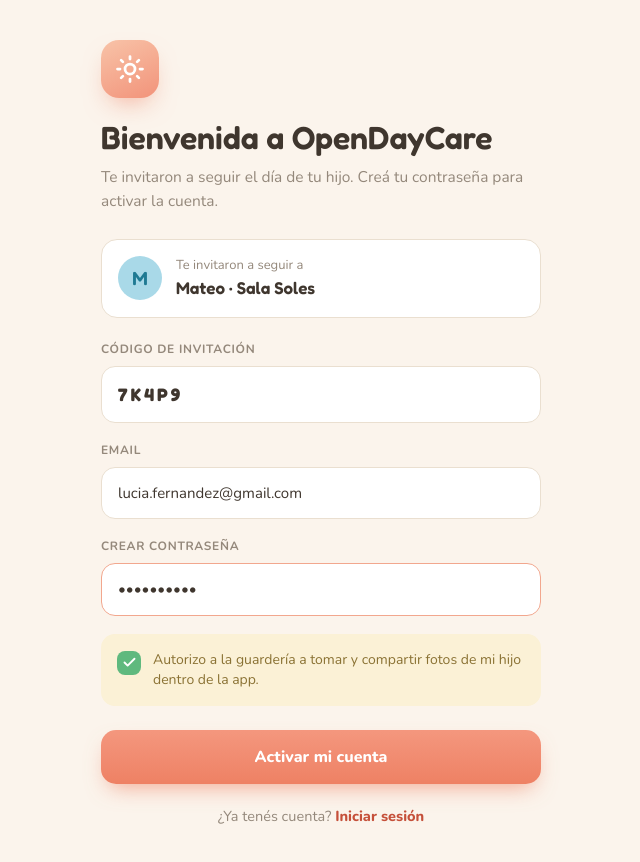
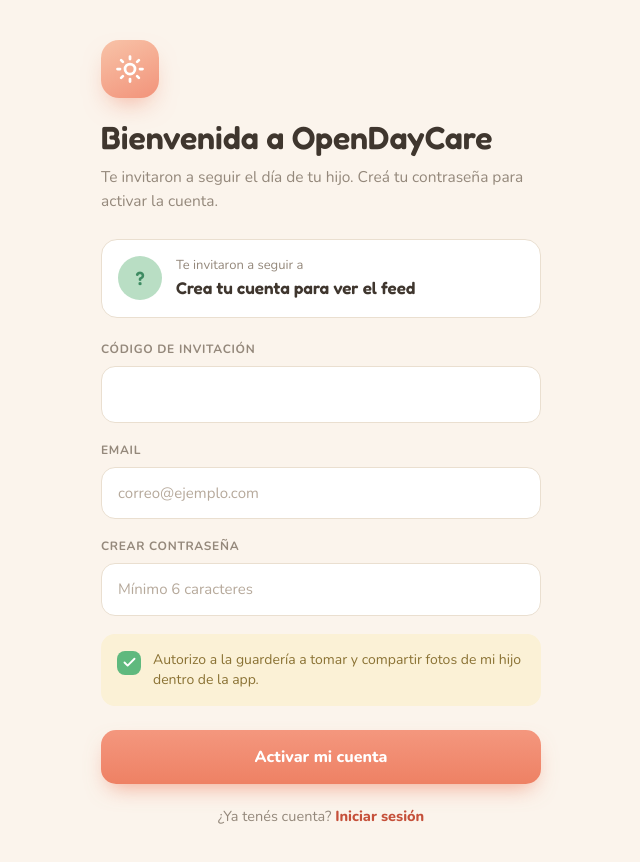
Before and after one commit to AlexMdz5620/opencode-opendaycare, a Next.js app: page /activate-account in a window 1280 px wide. Shown: the top 862 px of the page, without its empty margins (319-959 px from the left). Built offline with nearby package versions, Linux system fonts and the light colour scheme.

Commit message:
S11-P8-Activación del padre

```diff
--- /dev/null
+++ b/app/activate-account/actions.ts
@@ -0,0 +1,66 @@
+"use server";
+
+import { revalidatePath } from "next/cache";
+import { redirect } from "next/navigation";
+import { createClient } from "@/utils/supabase/server";
+
+export interface ActivateState {
+  error?: string;
+}
+
+export async function activateAccount(
+  _prevState: ActivateState,
+  formData: FormData,
+): Promise<ActivateState> {
+  const code = formData.get("code");
+  const email = formData.get("email");
+  const password = formData.get("password");
+
+  if (
+    typeof code !== "string" ||
+    code.trim() === "" ||
+    typeof email !== "string" ||
+    email.trim() === "" ||
+    typeof password !== "string" ||
+    password === ""
+  ) {
+    return { error: "Este campo es obligatorio" };
+  }
+  if (password.length < 6) {
+    return { error: "La contraseña debe tener al menos 6 caracteres" };
+  }
+
+  const supabase = await createClient();
+
+  const { data: signUpData, error: signUpError } =
+    await supabase.auth.signUp({
+      email: email.trim(),
+      password,
+    });
+
+  if (signUpError) {
+    if (
+      signUpError.code === "user_already_exists" ||
+      /already/i.test(signUpError.message)
+    ) {
+      return { error: "Este email ya tiene una cuenta. Iniciá sesión." };
+    }
+    return { error: "No se pudo crear la cuenta. Intentá de nuevo." };
+  }
+
+  if (!signUpData.user) {
+    return { error: "No se pudo crear la cuenta. Intentá de nuevo." };
+  }
+
+  const { error: acceptError } = await supabase.rpc("accept_invitation", {
+    p_code: code.trim(),
+  });
+
+  if (acceptError) {
+    await supabase.auth.signOut();
+    return { error: "Código inválido o expirado" };
+  }
+
+  revalidatePath("/", "layout");
+  redirect("/");
+}
--- a/app/activate-account/page.tsx
+++ b/app/activate-account/page.tsx
@@ -2,18 +2,60 @@
 import { ActivateForm } from "@/components/activate-account/ActivateForm";
 import { ActivateHeader } from "@/components/activate-account/ActivateHeader";
 import { InviteCard } from "@/components/activate-account/InviteCard";
+import { createClient } from "@/utils/supabase/server";
 
 export const metadata: Metadata = {
   title: "Activar cuenta · OpenDayCare",
 };
 
-export default function ActivateAccountPage() {
+interface InvitationPreview {
+  fullName: string;
+  email: string;
+  childFirstName: string;
+  roomName: string;
+}
+
+export default async function ActivateAccountPage({
+  searchParams,
+}: {
+  searchParams: Promise<{ code?: string }>;
+}) {
+  const { code } = await searchParams;
+  const invitationCode = typeof code === "string" ? code.trim() : "";
+
+  let invitation: InvitationPreview | null = null;
+  if (invitationCode) {
+    const supabase = await createClient();
+    const { data } = await supabase.rpc("get_invitation_by_code", {
+      p_code: invitationCode,
+    });
+    const row = Array.isArray(data) ? data[0] : undefined;
+    if (
+      row &&
+      row.status === "pending" &&
+      new Date(row.expires_at) > new Date()
+    ) {
+      invitation = {
+        fullName: row.full_name,
+        email: row.email,
+        childFirstName: row.child_first_name,
+        roomName: row.room_name,
+      };
+    }
+  }
+
   return (
     <div className="flex min-h-screen items-center justify-center bg-[#FBF4EC] px-7 py-10 sm:px-10">
       <div className="w-full max-w-[440px]">
         <ActivateHeader />
-        <InviteCard />
-        <ActivateForm />
+        <InviteCard
+          childFirstName={invitation?.childFirstName ?? null}
+          roomName={invitation?.roomName ?? null}
+        />
+        <ActivateForm
+          initialCode={invitationCode}
+          initialEmail={invitation?.email ?? ""}
+        />
       </div>
     </div>
   );
--- a/components/activate-account/ActivateForm.tsx
+++ b/components/activate-account/ActivateForm.tsx
@@ -1,5 +1,11 @@
+"use client";
+
 import Link from "next/link";
+import { useActionState } from "react";
+import { activateAccount, type ActivateState } from "@/app/activate-account/actions";
 import { PhotoConsent } from "@/components/activate-account/PhotoConsent";
+
+const initialState: ActivateState = {};
 
 function FieldLabel({ htmlFor, children }: { htmlFor: string; children: string }) {
   return (
@@ -12,39 +18,61 @@
   );
 }
 
-export function ActivateForm() {
+export function ActivateForm({
+  initialCode,
+  initialEmail,
+}: {
+  initialCode: string;
+  initialEmail: string;
+}) {
+  const [state, formAction, pending] = useActionState(
+    activateAccount,
+    initialState,
+  );
+
   return (
-    <div>
+    <form action={formAction}>
       <FieldLabel htmlFor="invite-code">CÓDIGO DE INVITACIÓN</FieldLabel>
       <input
         id="invite-code"
-        defaultValue="7K4P9"
+        name="code"
+        defaultValue={initialCode}
         className="mb-[18px] w-full rounded-[14px] border-[1.5px] border-[#EADFD0] bg-white px-4 py-[14px] font-display text-[18px] font-bold tracking-[3px] text-[#3F362E] focus:outline-none"
       />
 
       <FieldLabel htmlFor="activate-email">EMAIL</FieldLabel>
       <input
         id="activate-email"
+        name="email"
         type="email"
-        defaultValue="lucia.fernandez@gmail.com"
+        defaultValue={initialEmail}
+        placeholder="correo@ejemplo.com"
         className="mb-[18px] w-full rounded-[14px] border-[1.5px] border-[#EADFD0] bg-white px-4 py-[14px] text-[15px] text-[#3F362E] placeholder:text-[#B6A99B] focus:outline-none"
       />
 
       <FieldLabel htmlFor="activate-password">CREAR CONTRASEÑA</FieldLabel>
       <input
         id="activate-password"
+        name="password"
         type="password"
-        defaultValue="contraseña"
-        className="mb-[18px] w-full rounded-[14px] border-[1.5px] border-[#F2A78E] bg-white px-4 py-[14px] text-[15px] text-[#3F362E] focus:outline-none"
+        placeholder="Mínimo 6 caracteres"
+        className="mb-[18px] w-full rounded-[14px] border-[1.5px] border-[#EADFD0] bg-white px-4 py-[14px] text-[15px] text-[#3F362E] placeholder:text-[#B6A99B] focus:outline-none"
       />
+
+      {state.error && (
+        <p className="mb-4 text-[14px] font-semibold text-[#D9583C]">
+          {state.error}
+        </p>
+      )}
 
       <PhotoConsent />
 
       <button
-        type="button"
-        className="block w-full cursor-pointer rounded-[15px] bg-[linear-gradient(180deg,#F4977E,#EE8164)] py-[15px] text-[16px] font-extrabold text-white shadow-[0_10px_22px_-8px_rgba(238,129,100,.7)]"
+        type="submit"
+        disabled={pending}
+        className="block w-full cursor-pointer rounded-[15px] bg-[linear-gradient(180deg,#F4977E,#EE8164)] py-[15px] text-[16px] font-extrabold text-white shadow-[0_10px_22px_-8px_rgba(238,129,100,.7)] disabled:cursor-not-allowed disabled:opacity-70"
       >
-        Activar mi cuenta
+        {pending ? "Activando…" : "Activar mi cuenta"}
       </button>
 
       <p className="mb-0 mt-[22px] text-center text-[14.5px] text-[#94887B]">
@@ -53,6 +81,6 @@
           Iniciar sesión
         </Link>
       </p>
-    </div>
+    </form>
   );
 }
--- a/components/activate-account/InviteCard.tsx
+++ b/components/activate-account/InviteCard.tsx
@@ -1,27 +1,31 @@
-import { getKidById } from "@/app/_data/kids";
+const AVATAR_BG = "#B9DEC4";
+const AVATAR_COLOR = "#3E8B62";
 
-const INVITE_KID_ID = "1";
-
-export function InviteCard() {
-  const kid = getKidById(INVITE_KID_ID);
-  if (!kid) return null;
-
-  const firstName = kid.name.split(" ")[0];
+export function InviteCard({
+  childFirstName,
+  roomName,
+}: {
+  childFirstName: string | null;
+  roomName: string | null;
+}) {
+  const hasInvitation = Boolean(childFirstName && roomName);
 
   return (
     <div className="mb-[22px] flex items-center gap-[14px] rounded-[16px] border-[1.5px] border-[#EADFD0] bg-white p-4">
       <span
         className="flex h-11 w-11 flex-none items-center justify-center rounded-full font-display text-[19px] font-semibold"
-        style={{ backgroundColor: kid.avatarBg, color: kid.avatarColor }}
+        style={{ backgroundColor: AVATAR_BG, color: AVATAR_COLOR }}
       >
-        {kid.initial}
+        {hasInvitation ? childFirstName!.charAt(0).toUpperCase() : "?"}
       </span>
       <span className="min-w-0">
         <span className="block text-[13px] text-[#94887B]">
           Te invitaron a seguir a
         </span>
         <span className="block font-display text-[17px] font-semibold text-[#3F362E]">
-          {firstName} · Sala {kid.room}
+          {hasInvitation
+            ? `${childFirstName} · Sala ${roomName}`
+            : "Crea tu cuenta para ver el feed"}
         </span>
       </span>
     </div>
```
